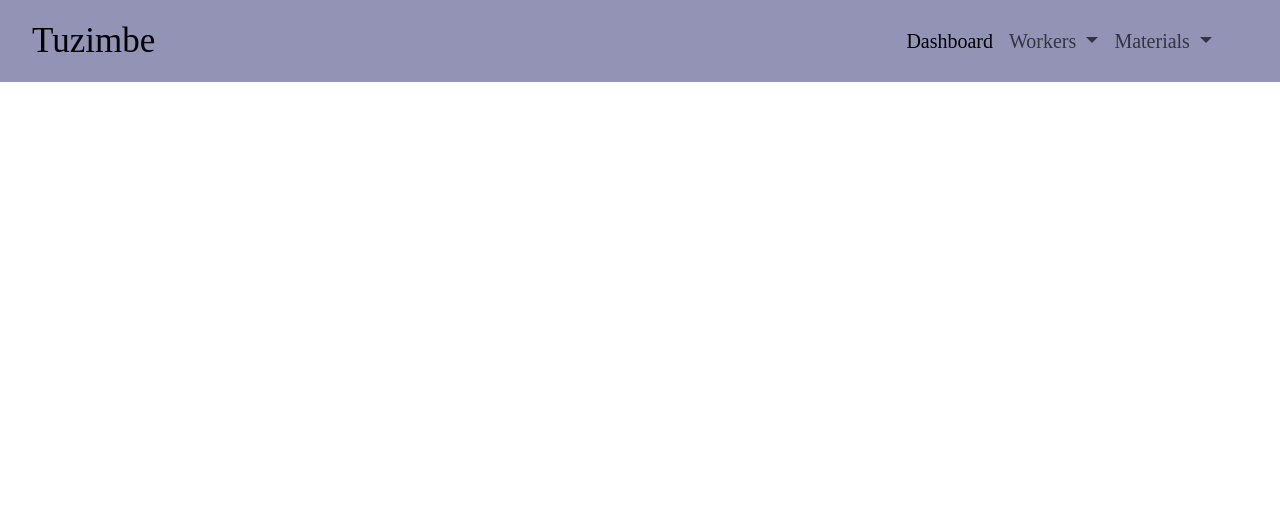
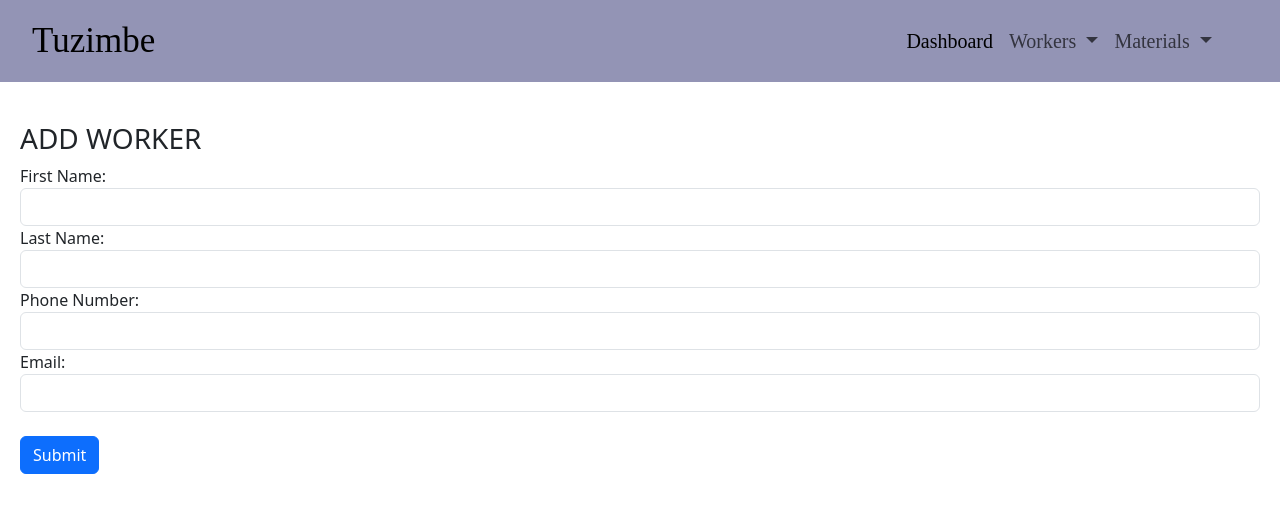
Before and after one commit to estherauma/construction-site-repo, a Django app: page /add-workers/ in a window 1280 px wide. Shown: the top 513 px of the page. Run offline with Django 5.2, Linux system fonts and the light colour scheme; some libraries are stand-ins or nearby versions.

Commit message:
Create a form for adding workers

```diff
--- /dev/null
+++ b/Tuzimbe/forms.py
@@ -0,0 +1,8 @@
+from django.forms import ModelForm
+from .models import Worker
+from django import forms
+
+class WorkerForm(forms.ModelForm):
+    class Meta:
+        model = Worker
+        fields = ['first_name', 'last_name', 'phone_number', 'email']
--- a/Tuzimbe/templates/workers/add-workers.html
+++ b/Tuzimbe/templates/workers/add-workers.html
@@ -1,3 +1,40 @@
-{% extends 'base.html' %}
+{% extends 'pages/base.html' %}
 {% block content %}
+<h3>ADD WORKER</h3>
+
+    <form method="POST" action="" class="worker-form">
+        {% csrf_token %}
+
+        <div class="form-group">
+            <label for="{{ form.first_name.id_for_label }}">First Name:</label>
+            <input type="text" name="{{ form.first_name.name }}" id="{{ form.first_name.id_for_label }}"
+             value="{{ form.first_name.value|default_if_none:'' }}" class="form-control", required="True">
+
+        </div>
+
+        <div class="form-group">
+            <label for="{{ form.last_name.id_for_label }}">Last Name:</label>
+            <input type="text" name="{{ form.last_name.name }}" id="{{ form.last_name.id_for_label }}"
+             value="{{ form.last_name.value|default_if_none:'' }}" class="form-control", required="True">
+
+        </div>
+
+        <div class="form-group">
+            <label for="{{ form.phone_number.id_for_label }}">Phone Number:</label>
+            <input type="text" name="{{ form.phone_number.name }}" id="{{ form.phone_number.id_for_label }}"
+            value="{{ form.phone_number.value|default_if_none:'' }}" class="form-control",required="True">
+
+        </div>
+
+        <div class="form-group">
+            <label for="{{ form.email.id_for_label }}">Email:</label>
+            <input type="email" name="{{ form.email.name }}" id="{{ form.email.id_for_label }}"
+            value="{{ form.email.value|default_if_none:'' }}" class="form-control",required="True">
+
+        </div>
+        <br>
+        <button type="submit" class="btn btn-primary">Submit</button>
+    </form>
+
+
 {% endblock %}
--- a/Tuzimbe/views.py
+++ b/Tuzimbe/views.py
@@ -1,12 +1,20 @@
-from django.shortcuts import render
+from django.shortcuts import render,redirect
+from .forms import WorkerForm
 
 # Create your views here.
 
 def index(request):
-    return render(request, 'index.html')
+    return render(request, 'pages/index.html')
 
 def base(request):
-    return render(request, 'base.html')
+    return render(request, 'pages/base.html')
 
 def add_workers(request):
+    if request.method == 'POST':
+        form = WorkerForm(request.POST)
+        if form.is_valid():
+            form.save()
+            return redirect('base')
+    else:
+        form = WorkerForm()
     return render(request, 'workers/add-workers.html')
```
Also changed, not shown: Tuzimbe/templates/pages/base.html (renamed from Tuzimbe/templates/base.html), Tuzimbe/templates/pages/index.html (renamed from Tuzimbe/templates/index.html).
